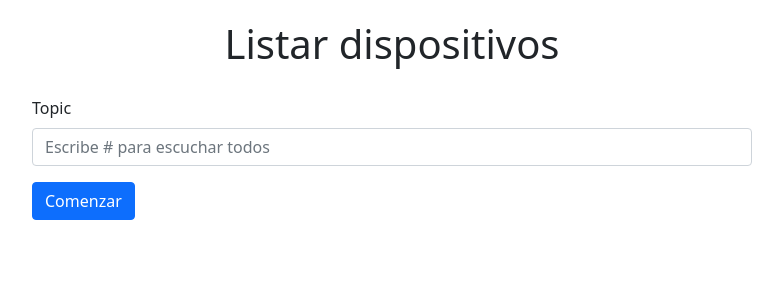
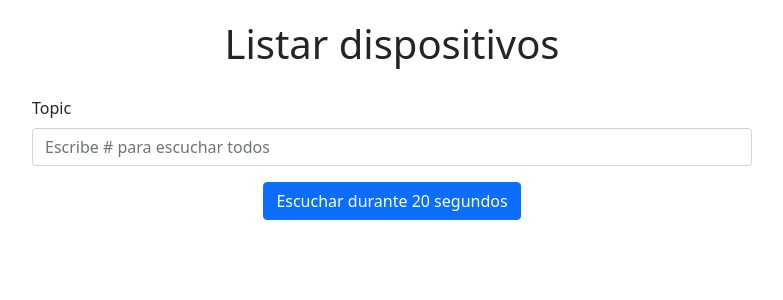
Before and after one commit to Otmanzt/Iot-Platform, a Flask app: page /selecTopic in a window 1280 px wide. Shown: the part 60-360 px from the top of the page, without its empty margins (236-1019 px from the left). Run offline with Flask 2, Linux system fonts and the light colour scheme; some libraries are stand-ins or nearby versions.

Commit message:
Selección de topic en version Web

```diff
--- a/main.py
+++ b/main.py
@@ -39,27 +39,32 @@ def selecTopic():
 @app.route('/escucharTopic', methods=["POST"])
 def escuchar():
     topic = request.form['topic']
+    mensaje_recibido = []
+    time_out = 20
+    time_init = 0
 
     platform.client.loop_start()
-    subscribe(platform.client, topic)
+    subscribe(platform.client, topic, platform.device_list)
+
+    while time_init < time_out:
+        if hasattr(platform.client, 'message') and platform.client.message is not None:
+            mensaje_recibido.append(platform.client.message)
+        time.sleep(1)
+        time_init += 1
     platform.client.loop_stop()
-    '''
+
     if mensaje_recibido:
         response = {
-            "client_id": str(platform.client.client_id),
-            "mensaje": "Cliente nuevo encontrado",
+            "topic": topic,
+            "messages" : mensaje_recibido,
             "estado": True
         }
     else:
         response = {
-            "mensaje": "No hay peticiones nuevas",
+            "mensaje": "No hay mensajes nuevos",
             "estado": False
         }
-    '''
-    response = {
-        "topic": topic,
-        "estado": False
-    }
+
     response = json.dumps(response)
     return response
 
--- a/platform_web.py
+++ b/platform_web.py
@@ -6,7 +6,7 @@ from cryptography.hazmat.primitives.serialization import ParameterFormat
 from cryptography.hazmat.primitives.serialization import Encoding
 
 
-def subscribe(client: mqtt_client, topic, key=None):
+def subscribe(client: mqtt_client, topic, device_list=None, key=None):
     def on_message(client, userdata, msg):
 
         topic = msg.topic
@@ -16,6 +16,7 @@ def subscribe(client: mqtt_client, topic, key=None):
             try:
                 key = device_list[msg_client_id]
                 print(f"Received '{KeyUtils.decrypt_message(msg.payload, key)}' from '{topic}' topic")
+                client.message = KeyUtils.decrypt_message(msg.payload, key)
             except KeyError:
                 key = None
                 pass
--- a/templates/selecTopic.html
+++ b/templates/selecTopic.html
@@ -5,17 +5,17 @@
     <div class="col-lg-12 text-center">
         <h1>Listar dispositivos</h1>
     </div>
-    <div class="offset-lg-2 col-lg-8" style="margin-top:20px">
-    <form class="row g-3">
+    <div class="offset-lg-2 col-lg-8 " style="margin-top:20px">
+    <form class="row g-3" id="formTopic">
       <div class="col-12">
         <label for="topic" class="form-label">Topic</label>
-        <input type="text" class="form-control" id="topic" name="topic" placeholder="Escribe # para escuchar todos">
+        <input type="text" class="form-control" id="topic" name="topic" placeholder="Escribe # para escuchar todos" required>
       </div>
-      <div class="col-12">
-        <button type="submit" class="btn btn-primary" id="comenzar">Comenzar</button>
+      <div class="d.col-12 d-flex justify-content-center">
+        <input type="submit" class="btn btn-primary" id="comenzar" value="Escuchar durante 20 segundos"></input>
       </div>
     </form>
-        <div id="spinner" class="mt-5 d-none">
+        <div id="spinner" class="mt-5 d-none d-flex justify-content-center">
             <div class="spinner-border" role="status">
               <span class="visually-hidden">Loading...</span>
             </div>
@@ -27,9 +27,10 @@
 {% endblock content %}
 
 {% block javascript%}
-    $("#comenzar").on("click",function(){
+    $("#formTopic").submit(function(ev){
+        ev.preventDefault();
         controlSpinner()
-        $(this).prop("disabled",true);
+        $("#comenzar").prop("disabled",true);
 	    		var fd = new FormData();
 		        var topic = $("#topic").val();
 		        fd.append('topic',topic);
@@ -43,14 +44,25 @@
 		                if(response != 0){
 		                	var obj = JSON.parse(response)
                             console.log(obj)
+                            controlSpinner()
+                            var html = "Mensajes recibidos de "+obj.topic+":<br>"
+                            if (obj.messages.length>0){
+                                for(var i = 0; i < obj.messages.length;i++){
+                                    html += obj.messages[i] +"<br>";
+                                }
+                            }
+                            inyectarRespuesta(html);
+                            $("#comenzar").prop("disabled",false);
 		                }else{
 		                	var html = "No se ha encontrado ningun dispositivo";
                             inyectarRespuesta(html);
+                            $("#comenzar").prop("disabled",false);
 		                }
 		            },
 		        });
 	    	})
     function inyectarRespuesta(texto){
+        $("#respuesta").html("")
         $("#respuesta").append(texto)
     }
     function controlSpinner(){
```
